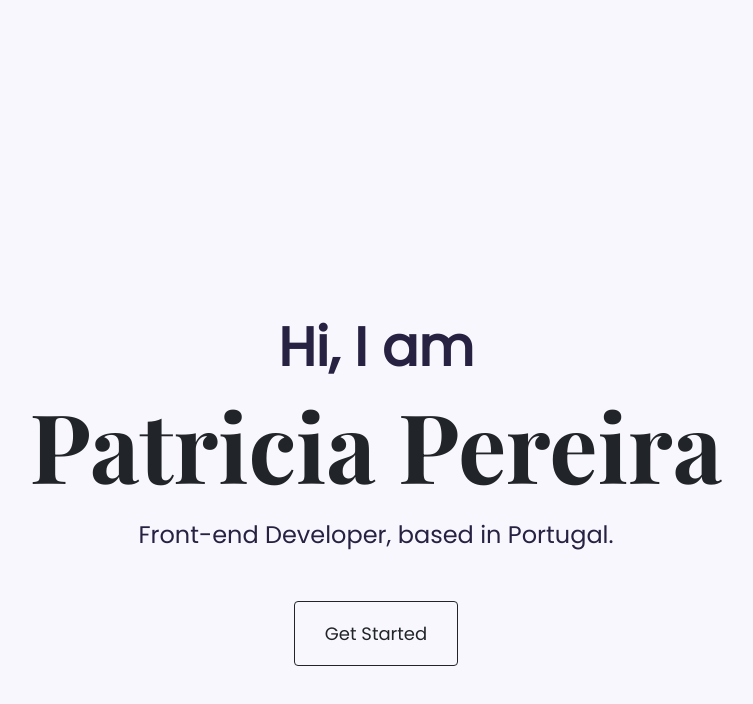
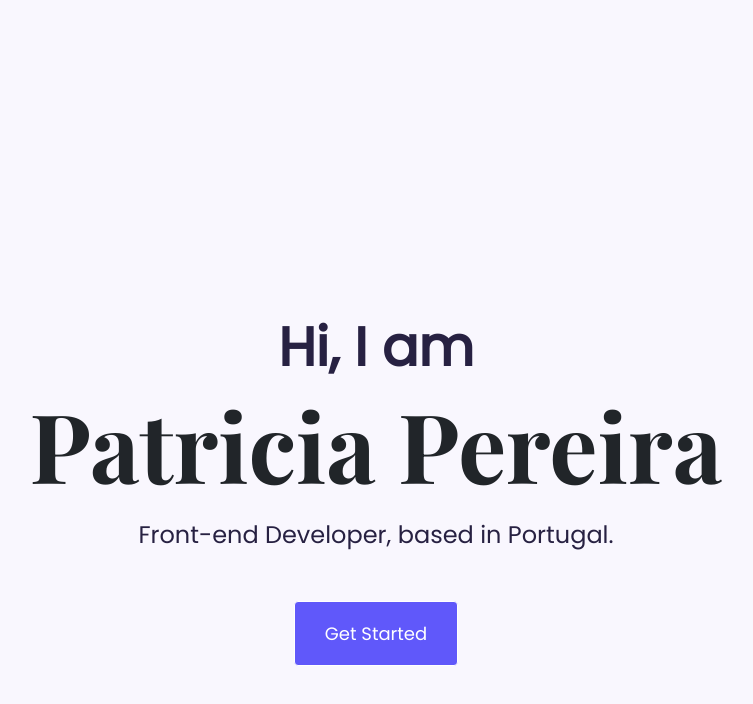
Before and after one commit to JuliaTurok/portfolio-project, a plain HTML site: page index.html in a window 1280 px wide. In both pictures the pointer is over the link "Get Started". Shown: the whole page, without its empty margins (264-1017 px from the left). Drawn offline with nearby package versions, Linux system fonts and the light colour scheme.

Commit message:
added button:hover

```diff
--- a/styles/styles.css
+++ b/styles/styles.css
@@ -39,3 +39,11 @@ p {
     border-radius: 4px;
     line-height: 27px;
 }
+.button:hover{
+    background: #6058fa;
+    padding: 18px 30px;
+    color: white;
+    font-size: 18px;
+    border-radius: 4px;
+    line-height: 27px;
+}
```
